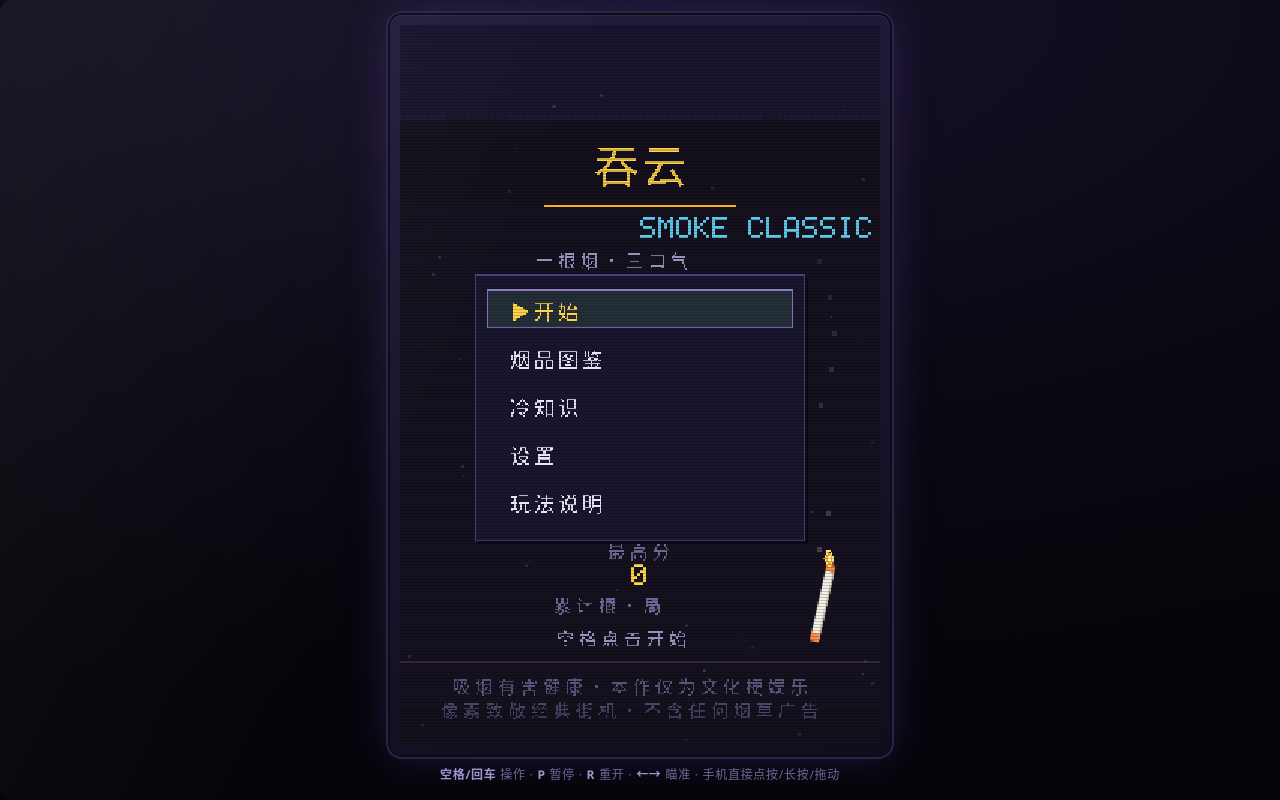
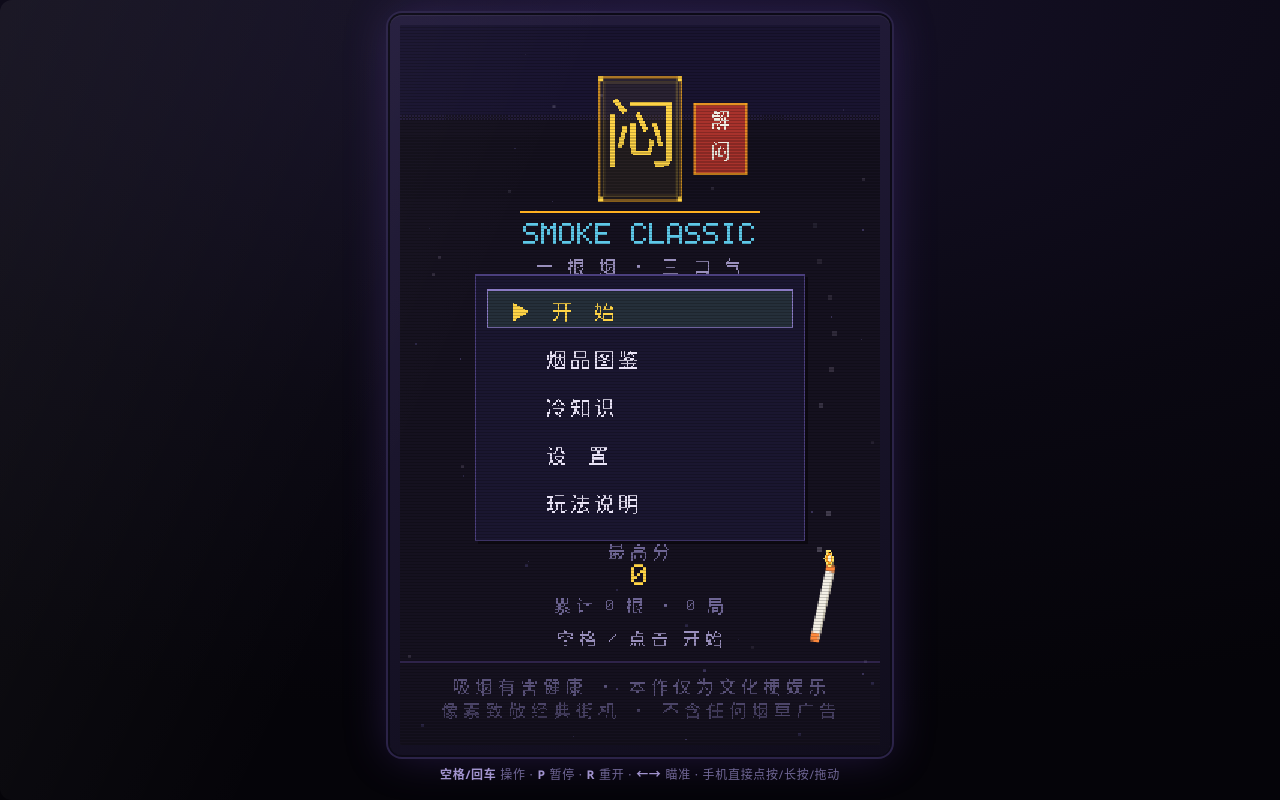
Before and after one commit to wenzo001/SMOKE-CLASSIC, a website: page index.html in a window 1280 px wide. Drawn offline with Linux system fonts and the light colour scheme.

Commit message:
feat: 项目更名《闷》SMOKE CLASSIC + 修复 3 个渲染 bug
改名：
- 「吞云」→「闷」。双关：既是抽烟的动作（闷一口），也是无聊的意思；
  而这游戏的目标用户正是排队/通勤/摸鱼时无聊的人 —— 名字就是它要治的病
- 标题画面重做：单字《闷》做成"印章 + 街机框"，右侧挂小红印"解闷"点破双关
- 玩法说明页开头加"为什么叫闷"四行
- index.html / manifest / package.json / README / icon.svg 同步

渲染 bug（都是中文排版，语法检查发现不了）：
- font.js: drawText 的 ASCII 段画完未推进画笔 → 紧跟的中文叠在拉丁字母上，
  "连击 x3.00），" 会糊成一团。修复后新增 smoke 断言守着这条
- screens.js: codexHelp 只裁了下界没裁上界 → 全部 28 行都画出来，溢出面板
- screens.js/scene.js/main.js: 暂停/结算时底层 HUD 的阶段提示条仍会画，
  和结算页自己的提示文字叠在同一 y=452 上

另修：drawTitle 的 "SMOKE CLASSIC" 漏了 align:'center'（左对齐且差点出界）

```diff
--- a/index.html
+++ b/index.html
@@ -4,14 +4,14 @@
 <meta charset="utf-8">
 <meta name="viewport" content="width=device-width,initial-scale=1,maximum-scale=1,user-scalable=no,viewport-fit=cover">
 <meta name="theme-color" content="#0b0912">
-<meta name="description" content="吞云 SMOKE CLASSIC — 8-bit 像素风抽烟主题街机小游戏">
+<meta name="description" content="闷 SMOKE CLASSIC — 8-bit 像素风抽烟主题街机小游戏，一根烟三口气，专治无聊">
 <meta name="apple-mobile-web-app-capable" content="yes">
 <meta name="mobile-web-app-capable" content="yes">
 <meta name="apple-mobile-web-app-status-bar-style" content="black-translucent">
-<meta name="apple-mobile-web-app-title" content="吞云">
+<meta name="apple-mobile-web-app-title" content="闷">
 <link rel="manifest" href="manifest.json">
 <link rel="icon" href="icon.svg" type="image/svg+xml">
-<title>吞云 · SMOKE CLASSIC</title>
+<title>闷 · SMOKE CLASSIC</title>
 <style>
   *{box-sizing:border-box;margin:0;padding:0}
   html,body{
--- a/package.json
+++ b/package.json
@@ -2,7 +2,7 @@
   "name": "smoke-classic",
   "version": "1.0.0",
   "private": true,
-  "description": "吞云 SMOKE CLASSIC — 8-bit 像素风抽烟主题街机小游戏（纯静态，零运行时依赖）",
+  "description": "闷 SMOKE CLASSIC — 8-bit 像素风抽烟主题街机小游戏（纯静态，零运行时依赖）",
   "license": "MIT",
   "scripts": {
     "test": "node test/smoke.mjs",
--- a/src/core/font.js
+++ b/src/core/font.js
@@ -190,6 +190,7 @@ function drawText(str, x, y, opt){
       const idx = FONT_IDX[run[i]];
       if(idx !== undefined) ctx.drawImage(atlas, idx*5, 0, 5, 7, runX+i*6*sc, y+off, 5*sc, 7*sc);
     }
+    runX += run.length*6*sc;                     // 关键：ASCII 段画完要推进画笔
     run='';
   };
   for(const ch of str){
--- a/src/main.js
+++ b/src/main.js
@@ -16,8 +16,9 @@ function render(){
   else if(s===SCR.CODEX)   drawCodex();
   else if(s===SCR.SETTINGS) drawSettings();
   else if(s===SCR.GAME)   renderGame();
-  else if(s===SCR.PAUSE){ renderGame(); drawPause(); }
-  else if(s===SCR.RESULT){ renderGame(); drawResult(); }
+  else if(s===SCR.PAUSE){ NO_HINT = true; renderGame(); drawPause(); }
+  else if(s===SCR.RESULT){ NO_HINT = true; renderGame(); drawResult(); }
+  NO_HINT = false;
   scanlines();
 }
 function resize(){
--- a/src/render/scene.js
+++ b/src/render/scene.js
@@ -28,6 +28,9 @@ function renderGame(){
   if(G.over) drawOver();
   if(G.flash>0){ ctx.globalAlpha=clamp(G.flash,0,1); rect(0,0,W,H,G.flashCol); ctx.globalAlpha=1; }
 }
+/* withHint=false 时不画底部提示条 —— 暂停/结算页有自己的提示文案，
+   不关掉的话两行字会叠在同一个 y 上。 */
+let NO_HINT = false;                 // 由 main.js 的 render() 设置
 function drawHUD(){
   const S_ = SET.bigText;
   // 顶栏
@@ -76,6 +79,7 @@ function drawHUD(){
   if(danger) text('!', lx+6, ly+lh+2, {size:14, color:C.red, align:'center'});
 }
 function drawHint(s){
+  if(NO_HINT) return;                       // 暂停/结算时底下已有自己的提示文案
   const y = 452;
   rect(0, 440, W, 22, 'rgba(12,9,22,.75)');
   textFit(s, W/2, y, {size: SET.bigText?14:12, color:C.dim, align:'center'});
--- a/src/render/screens.js
+++ b/src/render/screens.js
@@ -48,7 +48,7 @@ function codexMaxScroll(){
   if(codexTab===0) return Math.max(0, BRANDS.length-4);
   if(codexTab===1) return Math.max(0, TARGETS.length-5);
   if(codexTab===2) return Math.max(0, KNOWLEDGE.length-4);
-  if(codexTab===3) return 5;      // 玩法页 27 行，可滚动 5
+  if(codexTab===3) return Math.max(0, HELP_LINES.length - HELP_VISIBLE);
   return 0;
 }
 function hitUI(x,y){
@@ -67,15 +67,42 @@ function drawTitle(){
   ctx.globalAlpha=1;
   drawCigarette(286, 366, 0.22, true);
   drawSprite('flame1', 282, 350);
-  // 标题
-  const t = 1 + Math.sin(G.t*2)*0.02;
+
+  /* ------------------------------------------------------------
+     标题：单字《闷》做成"印章 + 街机框"
+     ------------------------------------------------------------
+     《闷》是双关——既是抽烟的动作（"闷一口"），也是无聊的意思
+     （"闷得慌"）。它既是名字，也是这游戏要治的病。
+
+     单字撑不起原来"吞云"的双字结构，于是给它一个框：
+     外框金色（街机厅招牌感），内层微光，四角做像素角标，
+     整体随呼吸缩放。字比框大一圈，像压在招牌上。
+
+     右侧挂一枚小红印"解闷"——把双关当场点破，
+     免得新玩家只看到一个不知所谓的字。
+     ------------------------------------------------------------ */
+  const t = 1 + Math.sin(G.t*2)*0.018;
   ctx.save();
-  ctx.translate(160, 96); ctx.scale(t,t); ctx.translate(-160,-96);
-  text('吞云', 160, 78, {size:30, color:C.gold, align:'center'});
+  ctx.translate(160, 76); ctx.scale(t,t); ctx.translate(-160,-76);
+  // 外框 + 内框（框宽收到 56，贴合 50px 字的视觉宽度）
+  rect(132, 34, 56, 84, 'rgba(255,212,71,.07)');
+  frameRect(132, 34, 56, 84, C.gold2);
+  frameRect(135, 37, 50, 78, 'rgba(255,212,71,.28)');
+  // 四角像素角标
+  rect(132,34,3,3,C.gold); rect(185,34,3,3,C.gold);
+  rect(132,115,3,3,C.gold); rect(185,115,3,3,C.gold);
+  // 字（50px 渲染；y 往下挪是因为中文字体 ascent 有留白，否则视觉偏上）
+  text('闷', 160, 46, {size:50, color:C.gold, align:'center'});
+  // 右侧小红印：解 / 闷
+  rect(196, 52, 36, 48, '#a8322c');
+  frameRect(196, 52, 36, 48, C.gold2);
+  text('解', 214, 55, {size:14, color:C.paper, align:'center'});
+  text('闷', 214, 76, {size:14, color:C.paper, align:'center'});
   ctx.restore();
-  rect(96, 120, 128, 1, C.gold2);
-  drawText('SMOKE CLASSIC', 160, 128, {size:14, color:C.cyan});
-  text('一 根 烟 · 三 口 气', 160, 150, {size:12, color:C.dim, align:'center'});
+
+  rect(80, 124, 160, 1, C.gold2);
+  drawText('SMOKE CLASSIC', 160, 132, {size:14, color:C.cyan, align:'center'});
+  text('一 根 烟 · 三 口 气', 160, 154, {size:12, color:C.dim, align:'center'});
   // 菜单
   const items = menuItems(SCR.TITLE);
   const bx=58, bw=204, bh=32, by=176;
@@ -181,6 +208,7 @@ function drawResult(){
     text((sel?'▶ ':'  ')+it.label, 160-bw/2+16, y+6, {size:14, color: sel?C.gold:C.txt});
     uiHits.push({x:160-bw/2,y,w:bw,h:24,i});
   });
+  // 提示放在 y=452（底层 HUD 的阶段提示条已被 NO_HINT 关掉，不会撞字）
   textFit('空格 / R = 立刻再来一根', 160, 452, {size:12, color:C.dim, align:'center'});
 }
 function drawSettings(){
@@ -271,11 +299,14 @@ function codexKnow(){
     wrapText(k.c, 30, y+30, 260, 12, 3);
   });
 }
-function codexHelp(){
-  const lines = [
+/* 玩法说明页的内容（模块级，滚动上限由它算出，避免手写行数失同步） */
+const HELP_LINES = [
+  ['为什么叫"闷"', C.gold],
+  ['这游戏是给排队、通勤、摸鱼时无聊的人', C.txt],
+  ['做的。"闷"是抽烟的动作，也是无聊的意思', C.dim],
+  ['——名字就是它要治的病。', C.txt],
   ['玩法：一根烟，三段考校', C.gold],
-    ['每根烟都要依次完成三步，手上功夫全靠这',
-     C.txt],
+  ['每根烟都要依次完成三步，手上功夫全靠这', C.txt],
   ['三步，缺一不可。', C.dim],
   ['① 点：火苗在滑轨上来回跑，对准烟头按', C.txt],
   ['　 空格/点击。压在金区里算完美点火。', C.dim],
@@ -299,10 +330,17 @@ function codexHelp(){
   ['手机：点按/长按/拖动，屏上也有暂停键。', C.txt],
   ['', C.txt]
 ];
-  const scroll = clamp(codexScroll, 0, Math.max(0, lines.length-22));
-  lines.forEach((l,i)=>{ if(i<scroll) return; text(l[0], 24, 48+(i-scroll)*17, {size:12, color:l[1]}); });
+const HELP_VISIBLE = 22;         // 一屏能显示的行数
+const HELP_LINE_H = 16;          // 行高：22 行 × 16 = 352，从 y=48 排到 400，留在面板内
+function codexHelp(){
+  const lines = HELP_LINES;
+  const scroll = clamp(codexScroll, 0, Math.max(0, lines.length-HELP_VISIBLE));
+  lines.forEach((l,i)=>{
+    if(i<scroll || i>=scroll+HELP_VISIBLE) return;   // 必须同时裁上下界
+    text(l[0], 24, 48+(i-scroll)*HELP_LINE_H, {size:12, color:l[1]});
+  });
   if(scroll > 0) text('▲', 292, 44, {size:12, color:C.dim2, align:'right'});
-  if(scroll < lines.length-22) text('▼', 292, 432, {size:12, color:C.dim2, align:'right'});
+  if(scroll < lines.length-HELP_VISIBLE) text('▼', 292, 432, {size:12, color:C.dim2, align:'right'});
 }
 function wrapText(str, x, y, maxW, size, maxLines){
   const chars = Array.from(str);
```
Also changed, not shown: test/smoke.mjs (+32 -1 lines), README.md, icon.svg, manifest.json. Lines whose indentation alone changed are shown as unchanged.
